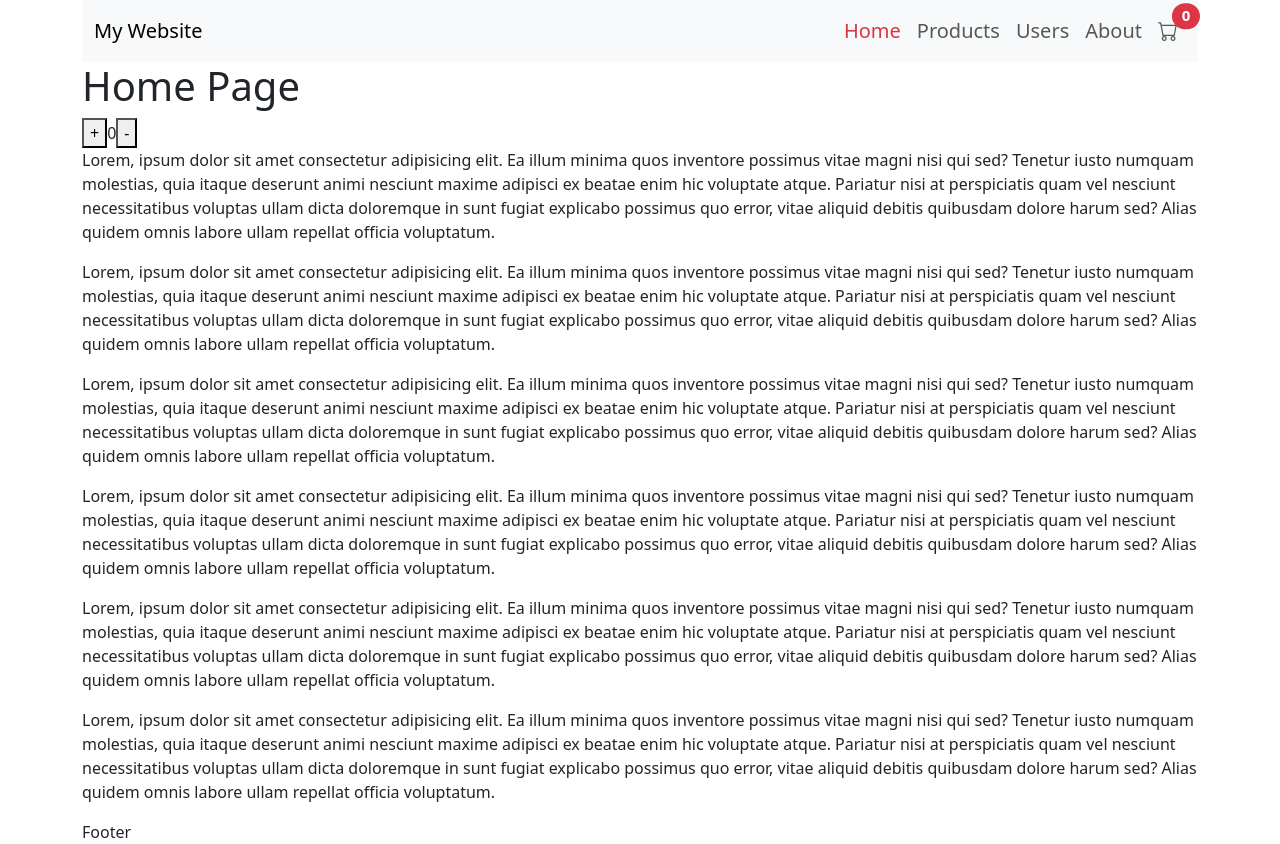
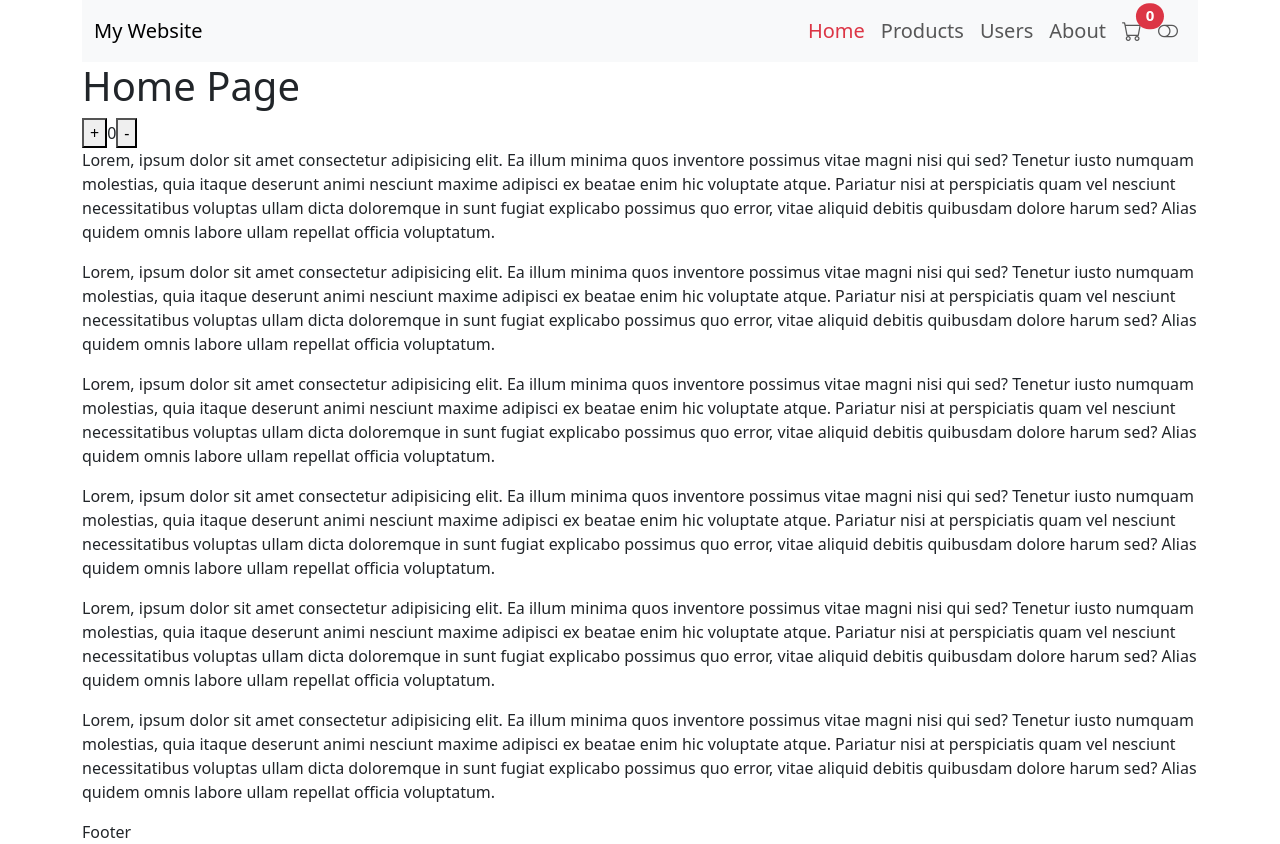
Before and after one commit to eminbasbayan/emlak-katilim-react-egitimi2, a React (Vite) app: page / in a window 1280 px wide. Built offline with nearby package versions, Linux system fonts and the light colour scheme.

Commit message:
theme slice

```diff
--- a/src/App.jsx
+++ b/src/App.jsx
@@ -4,9 +4,10 @@ import { RouterProvider, createBrowserRouter } from "react-router-dom";
 import { mainRoutes, adminRoutes } from "./routes/routes";
 
 import "react-toastify/dist/ReactToastify.css";
+import { useSelector } from "react-redux";
 
 function App() {
-  const themeMode = "light";
+  const { themeMode } = useSelector((state) => state.theme);
   const router = createBrowserRouter([...mainRoutes, ...adminRoutes]);
 
   return (
--- a/src/components/Layout/Header.jsx
+++ b/src/components/Layout/Header.jsx
@@ -1,8 +1,11 @@
-import { useSelector } from "react-redux";
+import { useDispatch, useSelector } from "react-redux";
 import { Link, NavLink } from "react-router-dom";
+import { themeModeHandler } from "../../redux/slices/themeSlice";
 
 const Header = () => {
   const { cartItems } = useSelector((state) => state.cart);
+  const { themeMode } = useSelector((state) => state.theme);
+  const dispatch = useDispatch();
 
   return (
     <header className="position-sticky top-0">
@@ -52,16 +55,16 @@ const Header = () => {
                 </NavLink>
               </li>
               <li className="nav-item">
-                {/*  <button
+                <button
                   className="nav-link position-relative"
-                  onClick={themeModeHandler}
+                  onClick={() => dispatch(themeModeHandler())}
                 >
                   {themeMode === "light" ? (
                     <i className="bi bi-toggle-off"></i>
                   ) : (
                     <i className="bi bi-toggle-on"></i>
                   )}
-                </button> */}
+                </button>
               </li>
             </ul>
           </div>
--- /dev/null
+++ b/src/redux/slices/themeSlice.js
@@ -0,0 +1,16 @@
+import { createSlice } from "@reduxjs/toolkit";
+
+const themeSlice = createSlice({
+  name: "theme",
+  initialState: {
+    themeMode: "light",
+  },
+  reducers: {
+    themeModeHandler: (state) => {
+      state.themeMode = state.themeMode === "dark" ? "light" : "dark";
+    },
+  },
+});
+
+export const { themeModeHandler } = themeSlice.actions;
+export default themeSlice.reducer;
--- a/src/redux/store.js
+++ b/src/redux/store.js
@@ -1,14 +1,15 @@
 import { configureStore } from "@reduxjs/toolkit";
 import counterReducer from "./slices/counterSlice";
-import cartReducer from "./slices/cartSlice"
+import cartReducer from "./slices/cartSlice";
+import themeReducer from "./slices/themeSlice";
 
 const store = configureStore({
   reducer: {
     counter: counterReducer,
     cart: cartReducer,
-    theme: {},
+    theme: themeReducer,
+    product: {},
     auth: {},
-    product: {},
   },
 });
 
```
